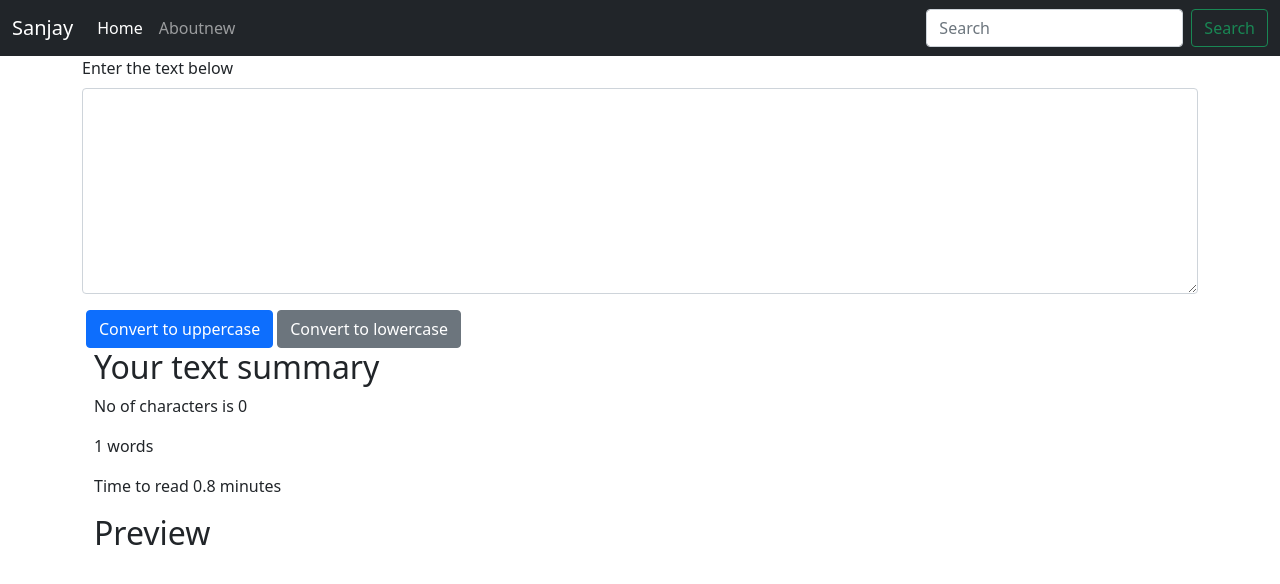
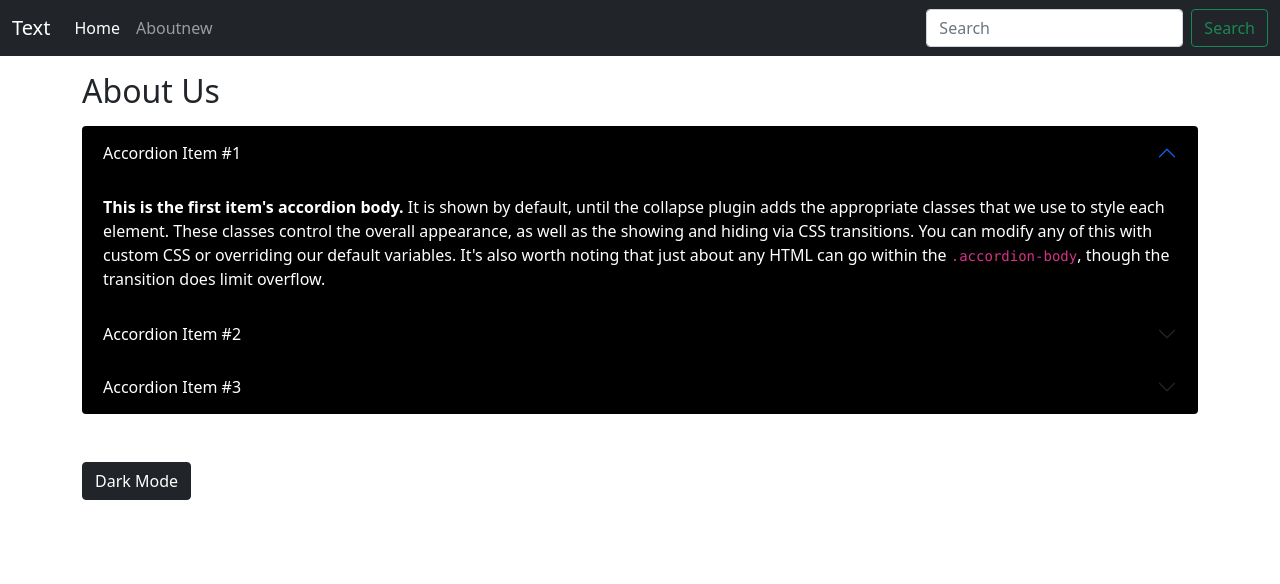
Before and after one commit to sanjaysj6282/Basic-text-malipulator-using-react-js, a React (Create React App) app: page / in a window 1280 px wide. Shown: the top 584 px of the page. Built offline with nearby package versions, Linux system fonts and the light colour scheme.

Commit message:
added hooks

```diff
--- a/src/App.js
+++ b/src/App.js
@@ -1,16 +1,19 @@
 import './App.css';
+import About from './Components/About';
 import Navbar from './Components/Navbar';
-import TextForm from './Components/TextForm';
+// import TextForm from './Components/TextForm';
 
-let name="Sanjay";
+let name="Text";
 function App() {
   return (
     <>
     {/* Added navbar */}
       <Navbar title={name} Textabout="Aboutnew"/>
-      <div className="container">
+      {/* <div className="container">
         <TextForm heading="Enter the text below" />
-      </div>
+      </div> */}
+
+      <About/>
 
 
     </>
--- /dev/null
+++ b/src/Components/About.js
@@ -0,0 +1,72 @@
+import React, {useState} from 'react'
+
+export default function About() {
+    const [darkstyle, setdark] = useState({
+        color: 'white',
+        backgroundColor: 'black'
+    });
+
+    const [btnText, setbtnText] = useState("Dark Mode")
+
+    const turnDark = ()=>{
+        if(darkstyle.color === 'black'){
+            setdark({
+                color: 'white',
+                backgroundColor: 'black'
+            })
+            setbtnText("Dark mode")
+        }
+        else{
+            setdark({
+                color: 'black',
+                backgroundColor: 'white'
+            })
+            setbtnText("Light mode")
+        }
+    }
+
+  return (
+    <div className='container'>
+        <h2 className='my-3'>About Us</h2>
+        <div className="accordion" id="accordionExample">
+        <div className="accordion-item" style={darkstyle} >
+            <h2 className="accordion-header" id="headingOne">
+            <button className="accordion-button" type="button" data-bs-toggle="collapse" data-bs-target="#collapseOne" aria-expanded="true" aria-controls="collapseOne"  style={darkstyle}>
+                Accordion Item #1
+            </button>
+            </h2>
+            <div id="collapseOne" className="accordion-collapse collapse show" aria-labelledby="headingOne" data-bs-parent="#accordionExample">
+            <div className="accordion-body" >
+                <strong>This is the first item's accordion body.</strong> It is shown by default, until the collapse plugin adds the appropriate classes that we use to style each element. These classes control the overall appearance, as well as the showing and hiding via CSS transitions. You can modify any of this with custom CSS or overriding our default variables. It's also worth noting that just about any HTML can go within the <code>.accordion-body</code>, though the transition does limit overflow.
+            </div>
+            </div>
+        </div>
+        <div className="accordion-item"  style={darkstyle}>
+            <h2 className="accordion-header" id="headingTwo">
+            <button className="accordion-button collapsed" type="button" data-bs-toggle="collapse" data-bs-target="#collapseTwo" aria-expanded="false" aria-controls="collapseTwo"  style={darkstyle}>
+                Accordion Item #2
+            </button>
+            </h2>
+            <div id="collapseTwo" className="accordion-collapse collapse" aria-labelledby="headingTwo" data-bs-parent="#accordionExample">
+            <div className="accordion-body">
+                <strong>This is the second item's accordion body.</strong> It is hidden by default, until the collapse plugin adds the appropriate classes that we use to style each element. These classes control the overall appearance, as well as the showing and hiding via CSS transitions. You can modify any of this with custom CSS or overriding our default variables. It's also worth noting that just about any HTML can go within the <code>.accordion-body</code>, though the transition does limit overflow.
+            </div>
+            </div>
+        </div>
+        <div className="accordion-item"  style={darkstyle}>
+            <h2 className="accordion-header" id="headingThree">
+            <button className="accordion-button collapsed" type="button" data-bs-toggle="collapse" data-bs-target="#collapseThree" aria-expanded="false" aria-controls="collapseThree"  style={darkstyle}>
+                Accordion Item #3
+            </button>
+            </h2>
+            <div id="collapseThree" className="accordion-collapse collapse" aria-labelledby="headingThree" data-bs-parent="#accordionExample">
+            <div className="accordion-body">
+                <strong>This is the third item's accordion body.</strong> It is hidden by default, until the collapse plugin adds the appropriate classes that we use to style each element. These classes control the overall appearance, as well as the showing and hiding via CSS transitions. You can modify any of this with custom CSS or overriding our default variables. It's also worth noting that just about any HTML can go within the <code>.accordion-body</code>, though the transition does limit overflow.
+            </div>
+            </div>
+        </div>
+        </div>
+        <button type="button" className="btn btn-dark my-5" onClick={turnDark}>{btnText}</button>
+    </div>
+  )
+}
--- a/src/Components/TextForm.js
+++ b/src/Components/TextForm.js
@@ -9,6 +9,7 @@
     }
     const handleOnChange= (event) => {
         // console.log("On change");
+        //  (update text(value))
         setText(event.target.value);
     }
 
```
